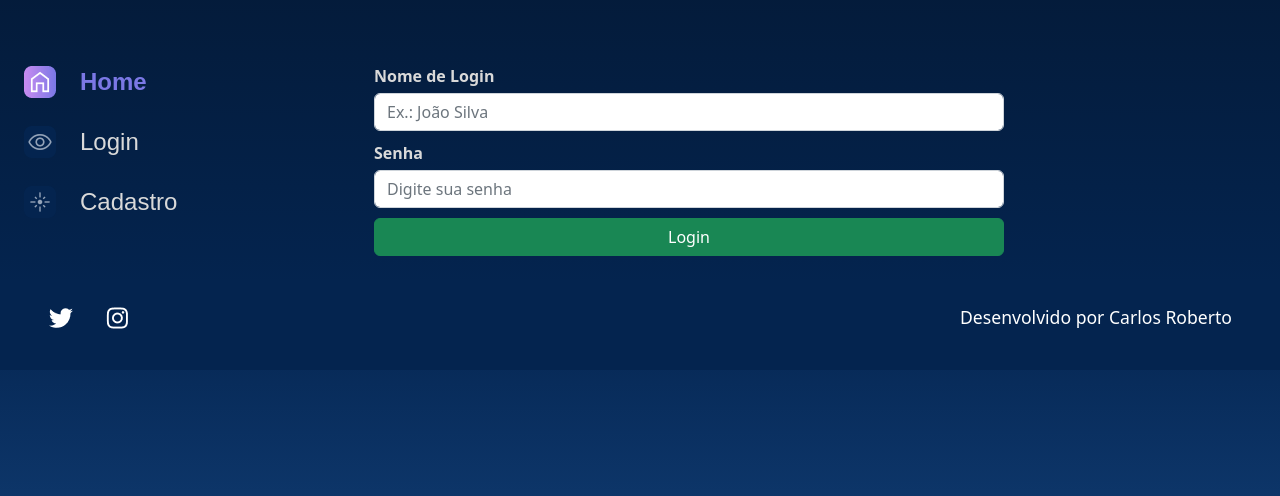
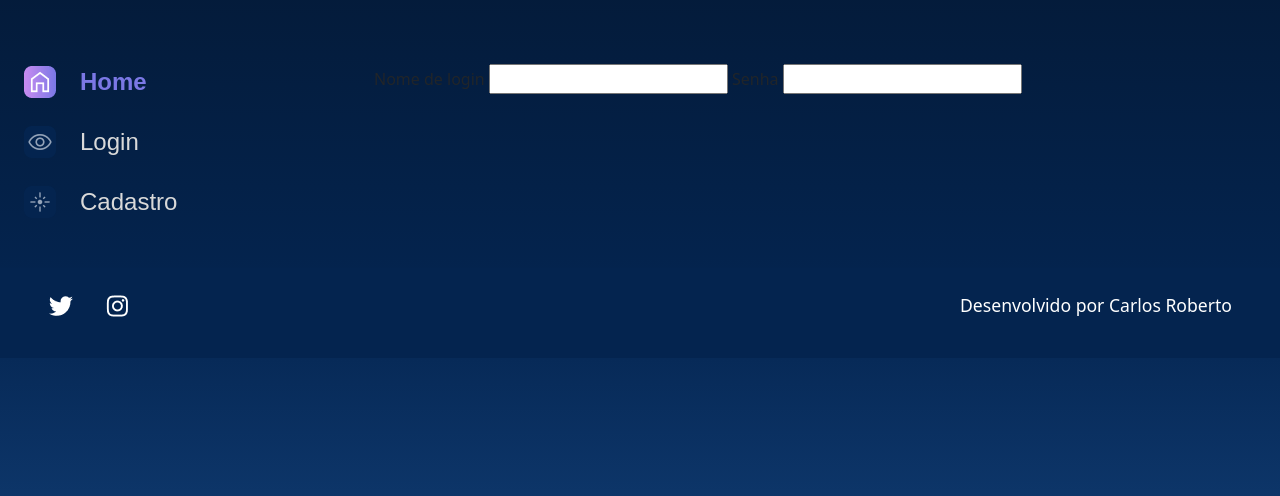
Before and after one commit to carlosrjhoe/Django_cavaleiros_do_zodiaco, a Django app: page /usuarios/login/ in a window 1280 px wide. Shown: the part 114-610 px from the top of the page. Run offline with Django 4.2, Linux system fonts and the light colour scheme.

Commit message:
Django: Criando formulários

```diff
--- /dev/null
+++ b/usuarios/forms.py
@@ -0,0 +1,5 @@
+from django import forms
+
+class LoginForms(forms.Form):
+    nome_login = forms.CharField(label='Nome de login', required=True, max_length=100)
+    senha = forms.CharField(label='Senha', required=True, max_length=50, widget=forms.PasswordInput())
--- a/usuarios/templates/usuarios/login.html
+++ b/usuarios/templates/usuarios/login.html
@@ -8,19 +8,13 @@
                             <link href="https://cdn.jsdelivr.net/npm/bootstrap@5.2.2/dist/css/bootstrap.min.css" rel="stylesheet" integrity="sha384-Zenh87qX5JnK2Jl0vWa8Ck2rdkQ2Bzep5IDxbcnCeuOxjzrPF/et3URy9Bv1WTRi" crossorigin="anonymous">
                         </head>
                         <section class="galeria" style="margin-left: 5em">
-                            <form action="" method="">
-                                <div class="row">
-                                    <div class="col-12 col-lg-12" style="margin-bottom: 10px;">
-                                        <label for="nome_cadastro" style="color:#D9D9D9; margin-bottom: 5px;""><b>Nome de Login</b></label>
-                                        <input type="text" class="form-control" name="nome_login" placeholder="Ex.: João Silva" required>
-                                    </div>
-                                    <div class="col-12 col-lg-12" style="margin-bottom: 10px;">
-                                        <label for="password" style="color:#D9D9D9; margin-bottom: 5px;"><b>Senha</b></label>
-                                        <input type="password" class="form-control" name="password" placeholder="Digite sua senha" required>
-                                    </div>
-                                    <div class="col-12 text-center">
-                                        <button class="btn btn-success col-12" style="padding: top 5px;" type="submit">Login</button>
-                                    </div>
+                            <form action="" method="post">
+                                {% csrf_token %}
+                                <div>
+                                    {% for field in form.visible_fields %}
+                                        <label for="{{ field.id_for_label }}">{{ field.label }}</label>
+                                        {{ field }}
+                                    {% endfor %}
                                 </div>
                             </form>
                         </section>
--- a/usuarios/urls.py
+++ b/usuarios/urls.py
@@ -1,9 +1,9 @@
 from django.urls import path
-from .views import LoginTemplateView, CadastroTemplateView
+from . import views
 
 app_name = 'usuarios'
 
 urlpatterns = [
-    path('login/', LoginTemplateView.as_view(), name='login'),
-    path('cadastro/', CadastroTemplateView.as_view(), name='cadastro'),
+    path('login/', views.login, name='login'),
+    path('cadastro/', views.cadastro, name='cadastro'),
 ]
--- a/usuarios/views.py
+++ b/usuarios/views.py
@@ -1,9 +1,15 @@
 from django.shortcuts import render
-from django.views.generic.base import TemplateView
+from usuarios.forms import LoginForms
 
 # Create your views here.
-class LoginTemplateView(TemplateView):
+def login(request):
     template_name = 'usuarios/login.html'
+    form = LoginForms()
+    context = {
+        'form': form,
+    }
+    return render(request, template_name, context)
 
-class CadastroTemplateView(TemplateView):
+def cadastro(request):
     template_name = 'usuarios/cadastro.html'
+    return render(request, template_name)
```
